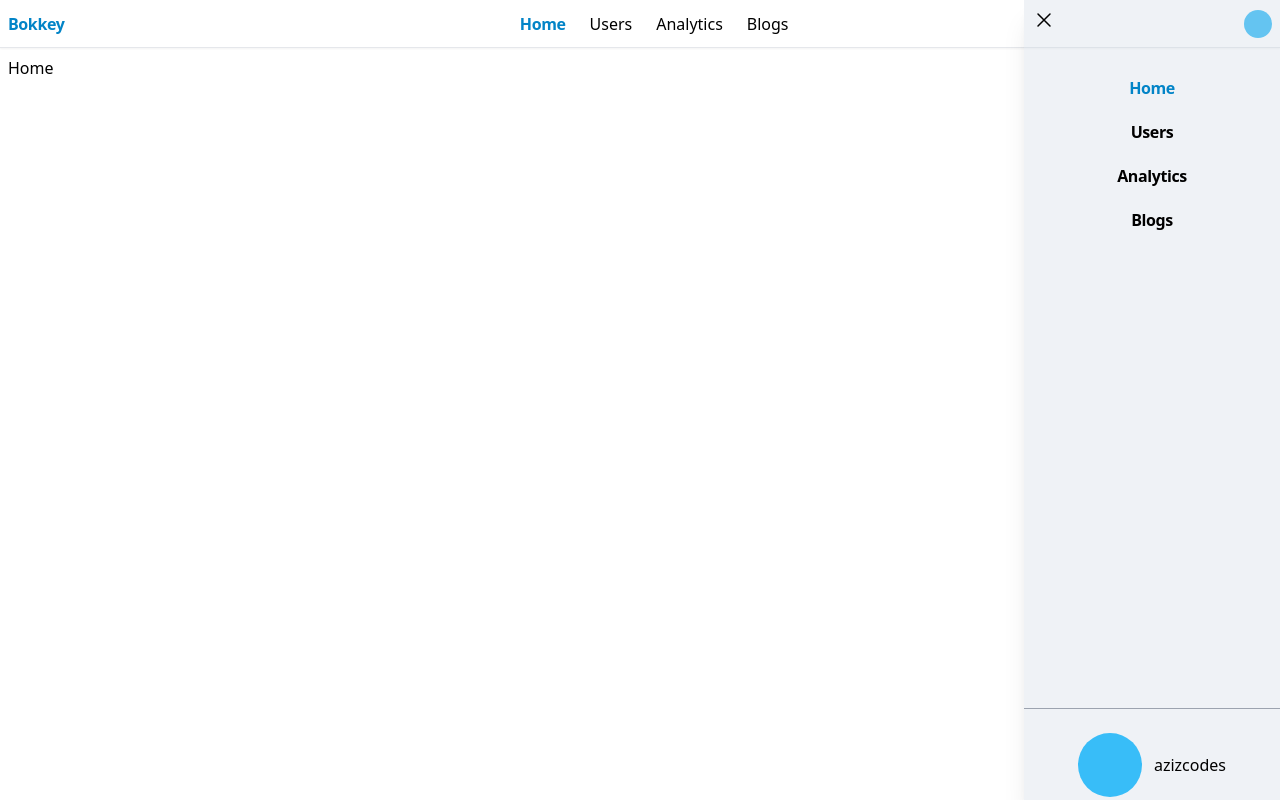
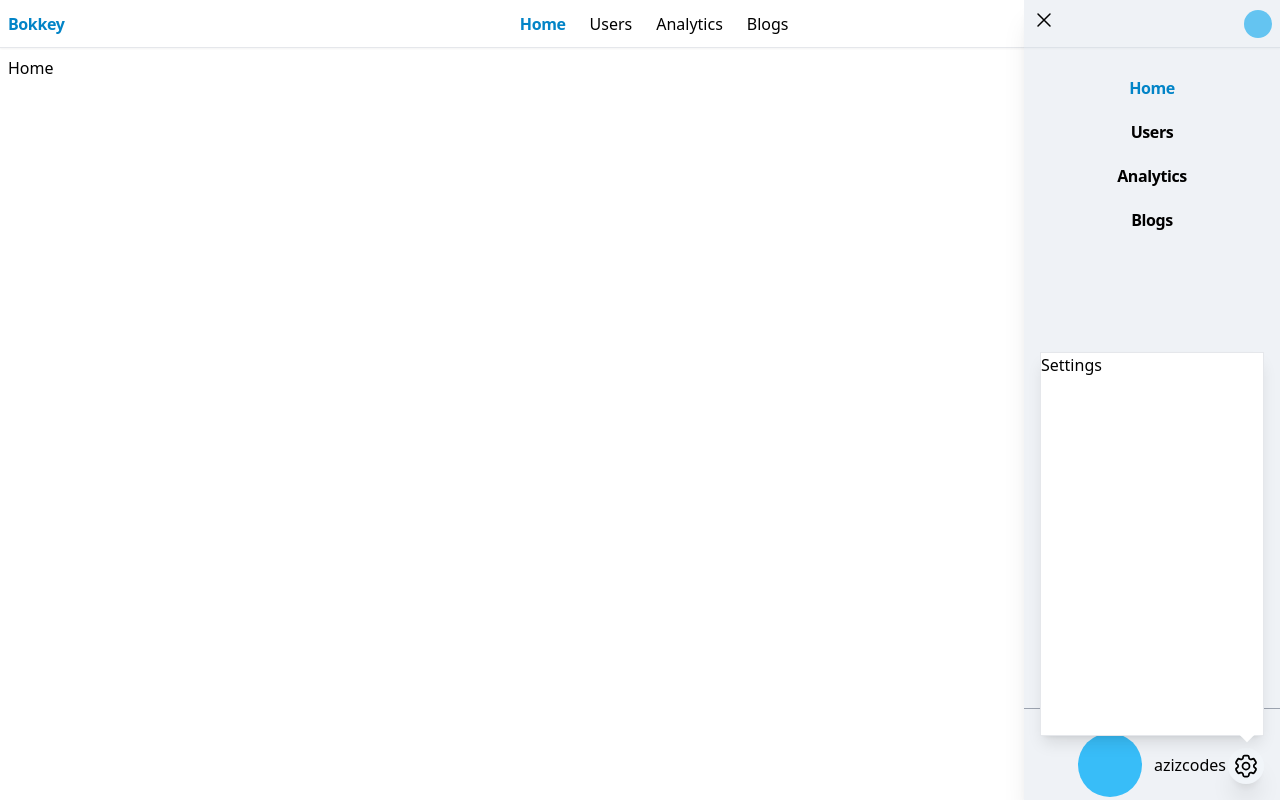
Before and after one commit to aziz-codes/responsive-elements-tailwindcss, a React (Create React App) app: page / in a window 1280 px wide. Built offline with nearby package versions, Linux system fonts and the light colour scheme.

Commit message:
mini sidebar for settings

```diff
--- a/src/App.js
+++ b/src/App.js
@@ -2,6 +2,8 @@ import React from "react";
 import Navbar from "./Navbar";
 import { Routes, Route } from "react-router-dom";
 import { Home, Analytics, Blogs, Profile, Users } from "./pages/index";
+import { Cog6ToothIcon } from "@heroicons/react/24/outline";
+import Settings from "./layouts/Settings";
 const App = () => {
   return (
     <div className="w-full h-full flex flex-col gap-2">
@@ -15,6 +17,10 @@ const App = () => {
           <Route path="/users" element={<Users />} />
         </Routes>
       </div>
+      <div className="fixed right-4 bottom-4 p-1 bg-slate-100 shadow-xl rounded-full">
+        <Cog6ToothIcon className="h-7 w-7 cursor-pointer hover:scale-95 transition-all ease-in-out duration-100" />
+      </div>
+      <Settings />
     </div>
   );
 };
--- /dev/null
+++ b/src/layouts/Settings.js
@@ -0,0 +1,12 @@
+import React from "react";
+
+const Settings = () => {
+  return (
+    <div className="fixed right-4 bottom-16 h-96 w-56 z-50 max-w-3xl bg-white shadow-lg border ">
+      <div className="absolute h-4 w-4 bg-white rotate-45 -bottom-1 right-2 "></div>
+      Settings
+    </div>
+  );
+};
+
+export default Settings;
```
